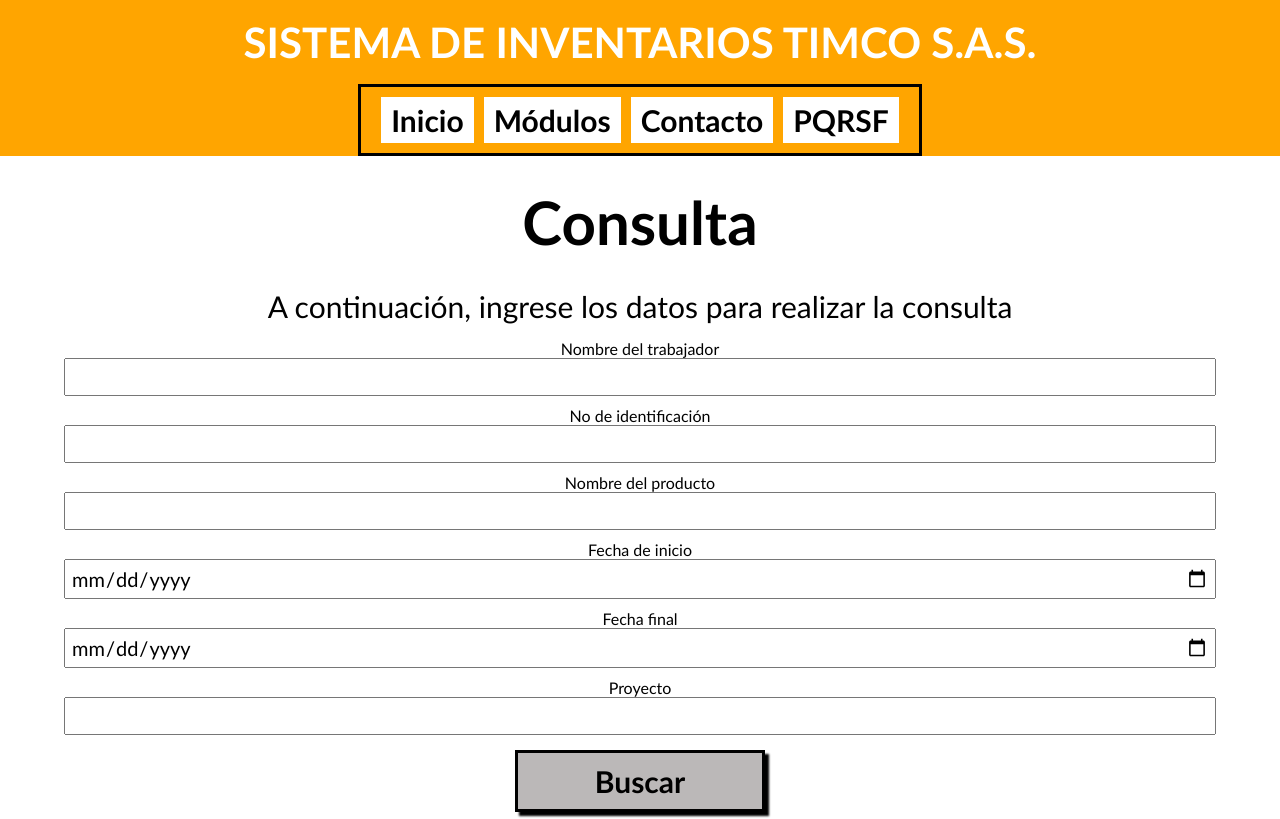
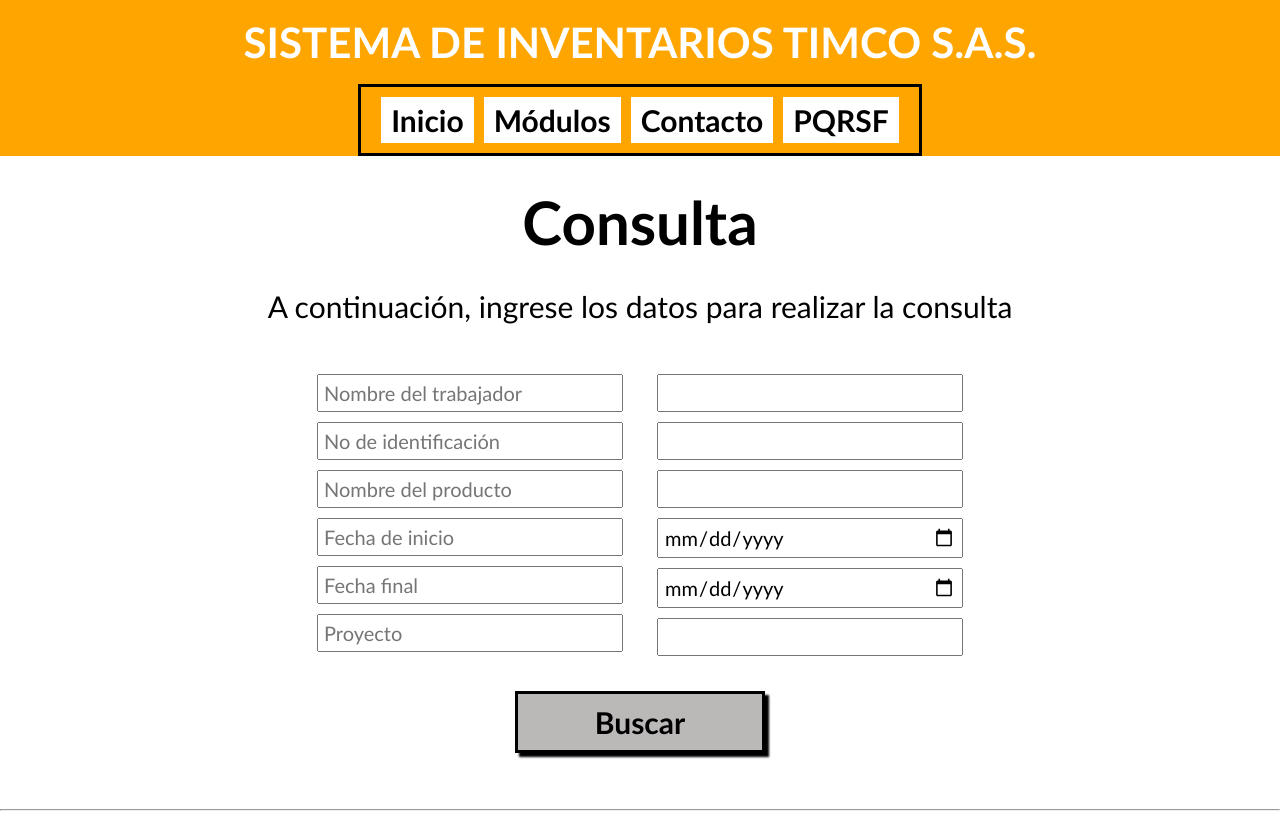
Before and after one commit to Brigitte9219/Timco_Reactjs, a React (Create React App) app: page /reportesuno in a window 1280 px wide. Shown: the top 819 px of the page. Built offline with nearby package versions, Linux system fonts and the light colour scheme.

Commit message:
actualizacion de la pagina ReportesUno

```diff
--- a/src/paginas/ReportesUno.js
+++ b/src/paginas/ReportesUno.js
@@ -16,12 +16,24 @@ function ReportesUno(){
             titulo='Consulta' />
             <Texto
             descripcion='A continuación, ingrese los datos para realizar la consulta' />
-            <p>Nombre del trabajador</p><FormInput type='text' />
-            <p>No de identificación</p><FormInput type='number' />
-            <p>Nombre del producto</p><FormInput type='text' />
-            <p>Fecha de inicio</p><FormInput type='date' />
-            <p>Fecha final</p><FormInput type='date' />
-            <p>Proyecto</p><FormInput type='text' />
+            <div className="contenedor-formulario">
+            <div className="formulario-izq">
+            <FormInput placeholder='Nombre del trabajador' />
+            <FormInput placeholder='No de identificación' />
+            <FormInput placeholder='Nombre del producto' />
+            <FormInput placeholder='Fecha de inicio' />
+            <FormInput placeholder='Fecha final' />
+            <FormInput placeholder='Proyecto' />
+            </div>
+            <div className="formulario-der">
+            <FormInput type='text' />
+            <FormInput type='number' />
+            <FormInput type='text' />
+            <FormInput type='date' />
+            <FormInput type='date' />
+            <FormInput type='text' />
+            </div>
+            </div>
             <BotonPequeño
             texto='Buscar'
             link={'/reportesdos'} />
```
